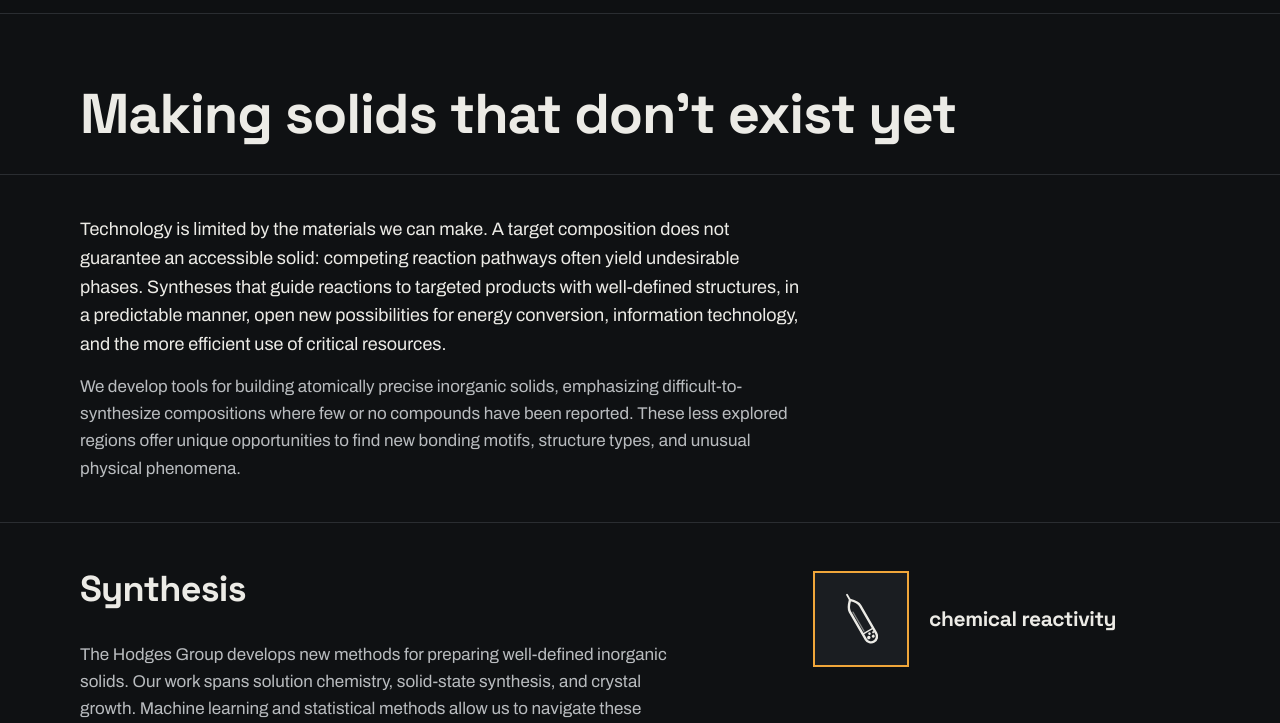
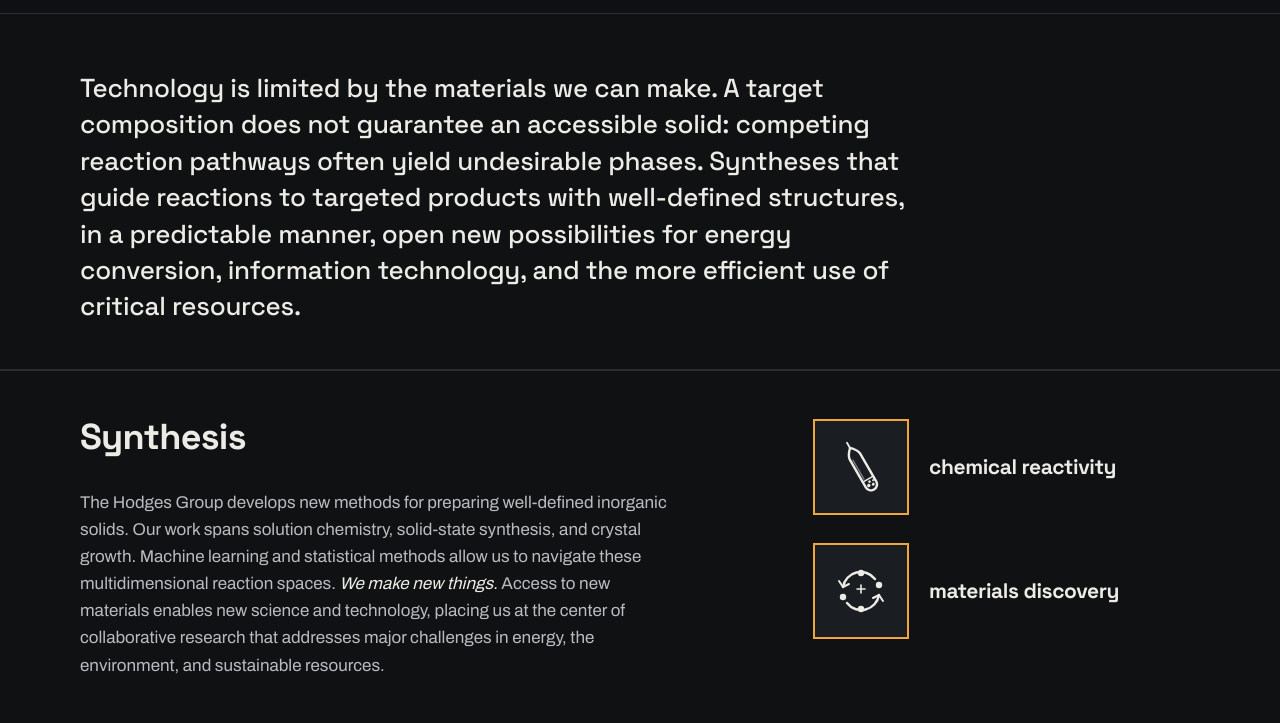
Before and after one commit to jmhlab/hodgesLab, an Eleventy site: page src/research.njk in a window 1280 px wide. Shown: the part 61-784 px from the top of the page. Built offline with nearby package versions, Linux system fonts and the light colour scheme; Eleventy itself is replaced by a stand-in of ours; files that its build step writes are made by us from their sources.

Commit message:
Research: lead paragraph replaces the title; tiles evenly spaced

```diff
--- a/src/_data/research.yml
+++ b/src/_data/research.yml
@@ -19,12 +19,6 @@ intro: |
   products with well-defined structures, in a predictable manner, open new
   possibilities for energy conversion, information technology, and the more
   efficient use of critical resources.
-
-  We develop tools for building atomically precise inorganic solids,
-  emphasizing difficult-to-synthesize compositions where few or no compounds
-  have been reported. These less explored regions offer unique opportunities
-  to find new bonding motifs, structure types, and unusual physical
-  phenomena.
 
 # ---------------------------------------------------------------------------
 # Research page (streamlined): three themes, text from site.yml -> about,
--- a/src/assets/css/site.css
+++ b/src/assets/css/site.css
@@ -530,3 +530,9 @@ html { color-scheme: dark; }
 .theme-tiles .pillar-icon svg { width: 64px; height: 64px; }
 .theme-tiles .pillar-title { font-size: 21px; }
 @media (max-width: 900px) { .theme-tiles { height: auto; justify-content: flex-start; } .theme-tiles .pillar { grid-template-columns: 72px 1fr; } .theme-tiles .pillar-icon { width: 72px; height: 72px; } .theme-tiles .pillar-icon svg { width: 48px; height: 48px; } }
+
+/* research: lead paragraph in place of the title; tiles evenly stacked */
+.research-lead { padding: 56px var(--gutter) 44px; }
+.research-lead .lead { font-family: var(--serif); font-weight: 500; font-size: clamp(20px, 2.2vw, 26px); line-height: 1.4; letter-spacing: -0.01em; color: var(--text); max-width: 880px; text-wrap: pretty; }
+.themes { margin-top: 0; }
+.theme-tiles { justify-content: flex-start; gap: 28px; }
--- a/src/research.njk
+++ b/src/research.njk
@@ -3,14 +3,8 @@ layout: base.njk
 title: Research
 permalink: /research/
 ---
-<section class="page-head page-head-slim">
-  <div>
-    <h1>Making solids that don't exist&nbsp;yet</h1>
-  </div>
-</section>
-
-<section class="research-intro">
-  {% for para in research.intro | trim | split("\n\n") %}<p>{{ para | replace("\n", " ") }}</p>{% endfor %}
+<section class="page-head page-head-slim research-lead">
+  <p class="lead">{{ research.intro | trim | replace("\n", " ") }}</p>
 </section>
 
 <section class="themes">
```
